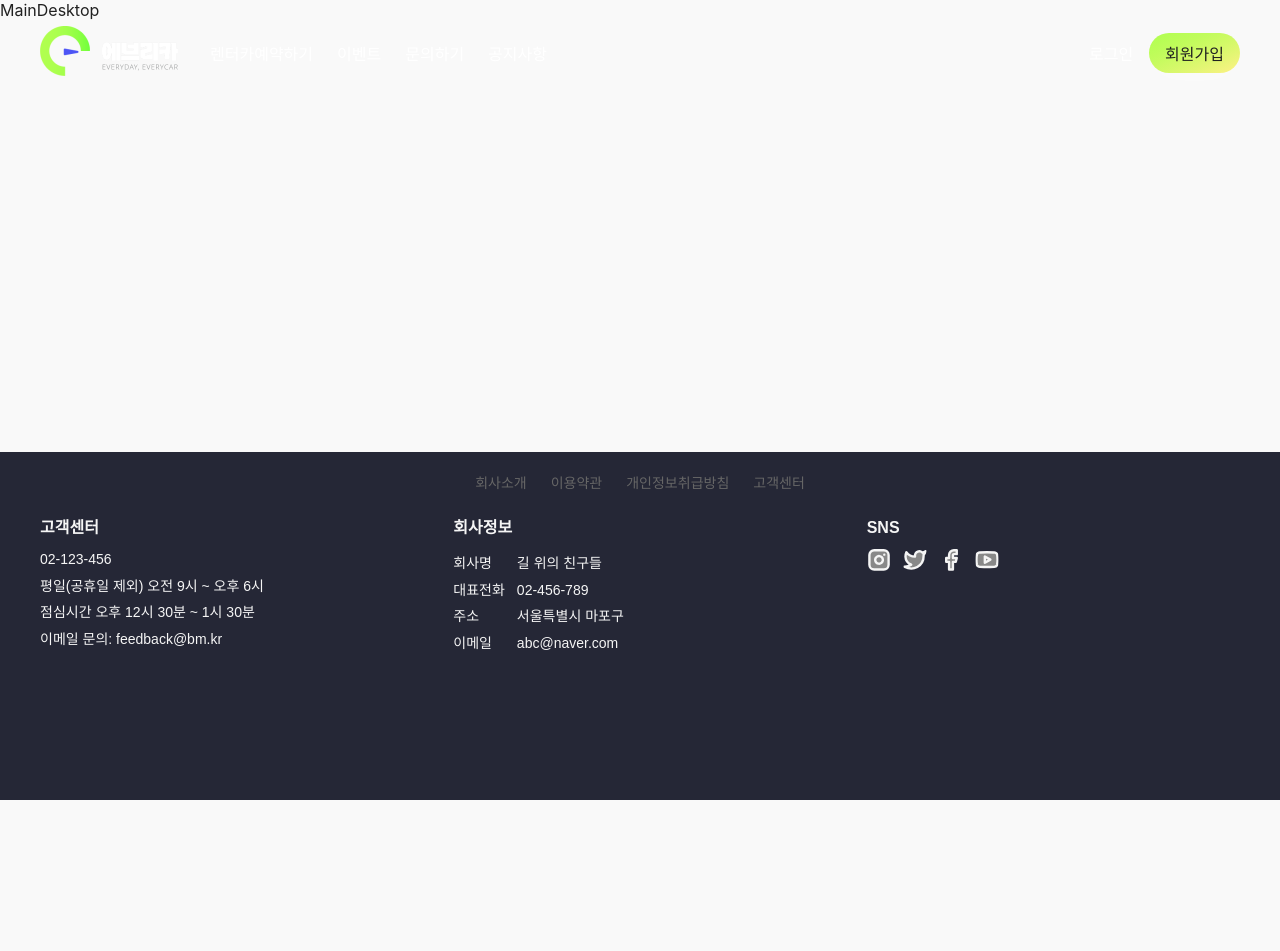
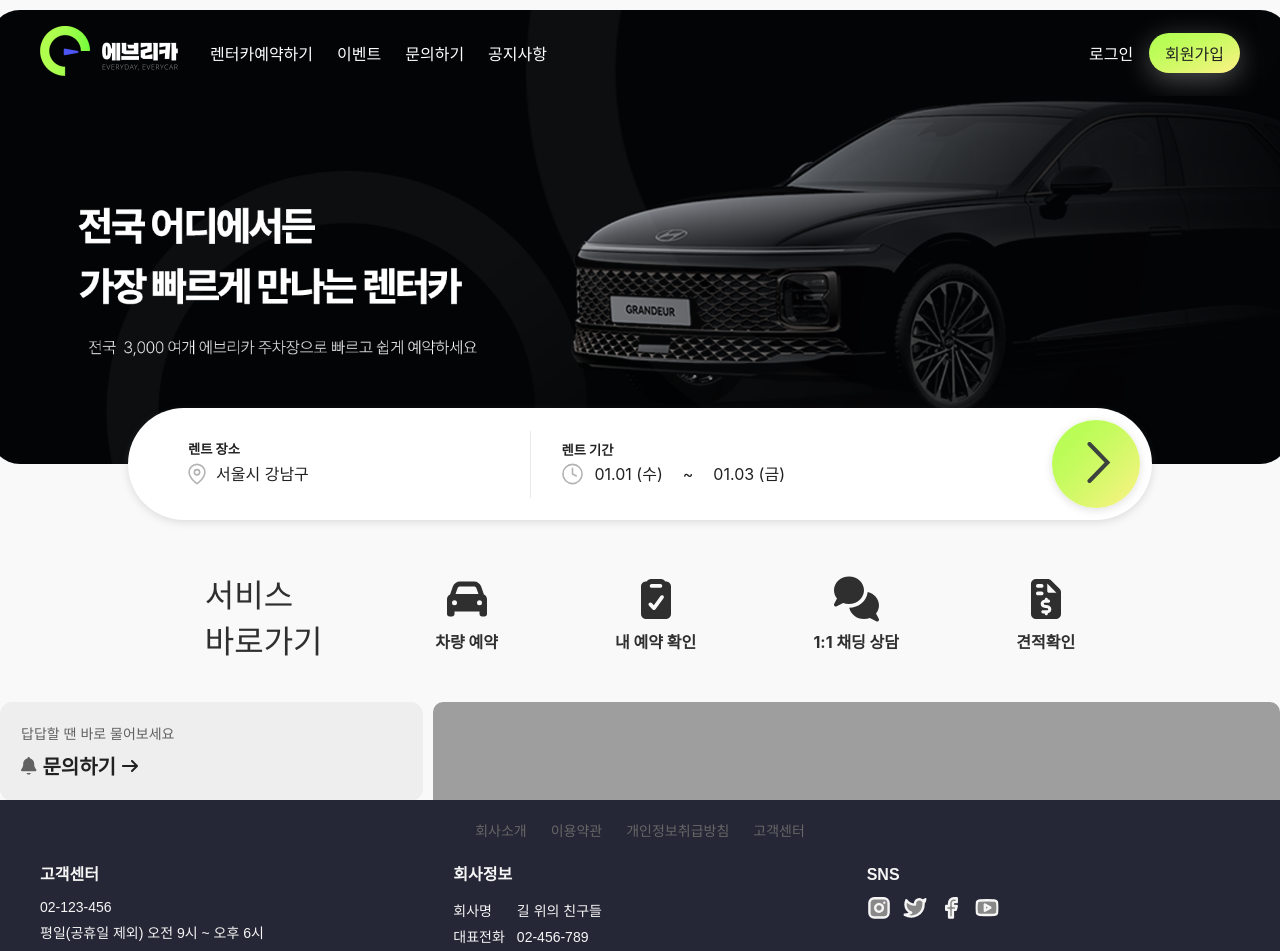
Before and after one commit to minhee-seo/everycar-frontend, a React (Create React App) app: page / in a window 1280 px wide. Shown: the top 951 px of the page. Before the commit the page ends 800 px from the top, so only its background shows below. Built offline with nearby package versions, Linux system fonts and the light colour scheme.

Commit message:
pc메인페이지 컴포넌트 변경, 배너 추가

```diff
--- a/src/components/common/Footer.module.scss
+++ b/src/components/common/Footer.module.scss
@@ -6,6 +6,8 @@
   position: relative;
   background-color: #252736;
   padding: 20px;
+  min-width: 1280px;
+  width: 100%;
   font-family: 'Noto Sans KR', sans-serif;
   color: $color-gray-100;
   font-size: 14px;
--- a/src/components/common/reservationControl/Content.module.scss
+++ b/src/components/common/reservationControl/Content.module.scss
@@ -5,7 +5,6 @@
 .contentContainer {
   position: relative;
   width: 100%;
-  height: 100%;
   display: flex;
   flex-direction: column;
   align-items: center;
--- a/src/pages/Main/MainPage.tsx
+++ b/src/pages/Main/MainPage.tsx
@@ -2,7 +2,7 @@ import React from 'react'
 import styles from './MainPage.module.scss';
 import Content from '../../components/common/reservationControl/Content.tsx';
 import Slide from './main_desktop/Slide.tsx';
-import ShortCut from './main_commoon/ShortCut.tsx';
+import ShortCut from './main_desktop/ShortCut.tsx';
 import CarSlider from './main_commoon/CarSlide.tsx';
 import ResponsiveSwitch from '../../components/responsive/ResponsiveSwitch.tsx';
 import Searchbar from './main_mobile/Searchbar.tsx';
--- /dev/null
+++ b/src/pages/Main/main_desktop/MainDesktop.module.scss
@@ -0,0 +1,90 @@
+@import '../../../styles/global.scss';
+
+.container {
+    position: relative;
+    display: flex;
+    flex-direction: column;
+    /* 세로 정렬 */
+    height: 100vh;
+
+    .bottomMenu {
+        display: flex;
+        flex-grow: 1;
+        justify-content: space-between;
+        padding: 40px 0;
+        gap: 10px;
+
+        .banner {
+            display: flex;
+            flex-direction: column;
+            gap: 8px;
+            flex: 1;
+
+            .guide {
+                position: relative;
+                padding: 20px;
+                height: 50%;
+                background-color: $color-gray-200;
+                border: 1px solid $border-color;
+                border-radius: 12px;
+                cursor: pointer;
+                transition: all 0.2s;
+
+
+                p {
+                    color: $color-gray-700;
+                    margin-bottom: 8px;
+                    font-size: $font-sm;
+                    transition: color 0.3s ease;
+                }
+
+                .iconText {
+                    display: flex;
+                    align-items: center;
+                    justify-content: flex-start;
+                    gap: 6px;
+
+                    h5 {
+                        margin: 0;
+                        font-size: $font-lg;
+                        color: $color-gray-900;
+                        transition: color 0.3s ease;
+                    }
+
+                    .icon {
+                        font-size: 1.1rem;
+                        color: $color-gray-700;
+                        transition: color 0.3s ease;
+                    }
+
+                    .arrow {
+                        transition: transform 0.3s ease, color 0.3s ease;
+                    }
+                }
+
+                // ✅ Hover 효과
+                &:hover {
+                    background-color: $primary-color-opacity;
+                    box-shadow: 0 4px 12px rgba(0, 0, 0, 0.1);
+                    border-color: $primary-color;
+
+                    p,
+                    h5,
+                    .icon {
+                    }
+
+                    .arrow {
+                        transform: translateX(4px);
+                    }
+                }
+            }
+        }
+
+
+        .event {
+            flex: 2;
+            background-color: $color-gray-500;
+            border-radius: 10px;
+        }
+    }
+}
--- a/src/pages/Main/main_desktop/MainDesktop.tsx
+++ b/src/pages/Main/main_desktop/MainDesktop.tsx
@@ -1,9 +1,42 @@
 import React from 'react'
+import styles from './MainDesktop.module.scss';
+import Content from '../../../components/common/reservationControl/Content.tsx';
+import ShortCut from './ShortCut.tsx';
+import CarSlider from '../main_commoon/CarSlide.tsx';
+import { FontAwesomeIcon } from '@fortawesome/react-fontawesome';
+import { faBell, faArrowRight, faTriangleExclamation } from '@fortawesome/free-solid-svg-icons';
+
 
 function MainDesktop() {
-  return (
-    <div>MainDesktop</div>
-  )
+    return (
+        <div className={styles.container}>
+            <Content></Content>
+            <ShortCut></ShortCut>
+            <div className={styles.bottomMenu}>
+                <div className={styles.banner}>
+                    <div className={styles.guide}>
+                        <p>답답할 땐 바로 물어보세요</p>
+                        <div className={styles.iconText}>
+                            <FontAwesomeIcon icon={faBell} className={styles.icon} />
+                            <h5>문의하기</h5>
+                            <FontAwesomeIcon icon={faArrowRight} className={styles.arrow} />
+                        </div>
+                    </div>
+                    <div className={styles.guide}>
+                        <p>사고가 발생해도 당황하지 마세요</p>
+                        <div className={styles.iconText}>
+                            <FontAwesomeIcon icon={faTriangleExclamation} className={styles.icon} />
+                            <h5>사고처리 가이드</h5>
+                            <FontAwesomeIcon icon={faArrowRight} className={styles.arrow} />
+                        </div>
+                    </div>
+                </div>
+
+                <div className={styles.event}>
+                </div>
+            </div>
+        </div>
+    )
 }
 
 export default MainDesktop
--- a/src/pages/Main/main_commoon/ShortCut.module.scss
+++ b/src/pages/Main/main_desktop/ShortCut.module.scss
@@ -1,7 +1,6 @@
 @import '../../../styles/global.scss';
 
 .serviceShortcut {
-  height: 100vh;
   display: flex;
   color: #2F2F2F;
   text-align: left;
@@ -72,7 +71,12 @@
             position: relative;
             width: 40px;
             right: 0;
+            transition: 0.2s;
           }
+        }
+
+        :hover {
+          color: $color-gray-800;
         }
       }
 
@@ -80,6 +84,7 @@
         .title {
           font-weight: bold;
           font-size: $font-md;
+          transform: 0.2s;
         }
 
         .subscript {
--- a/src/pages/Main/main_mobile/MainMobile.tsx
+++ b/src/pages/Main/main_mobile/MainMobile.tsx
@@ -2,7 +2,7 @@ import React from 'react'
 import styles from './MainMobile.module.scss';
 
 import Searchbar from './Searchbar.tsx'
-import ShortCut from '../main_commoon/ShortCut.tsx'
+import ShortCut from '../main_desktop/ShortCut.tsx'
 import CarSlider from '../main_commoon/CarSlide.tsx'
 
 import { FontAwesomeIcon } from '@fortawesome/react-fontawesome';
--- a/src/styles/base/_layout.scss
+++ b/src/styles/base/_layout.scss
@@ -1,6 +1,7 @@
 // styles/base/_layout.scss
 .container {
   max-width: 1200px;
+  min-width: 1280px;
   margin: 0 auto;
   padding: 0 0px;
 }
```
Also changed, not shown: src/pages/Main/main_desktop/ShortCut.tsx (renamed from src/pages/Main/main_commoon/ShortCut.tsx).
